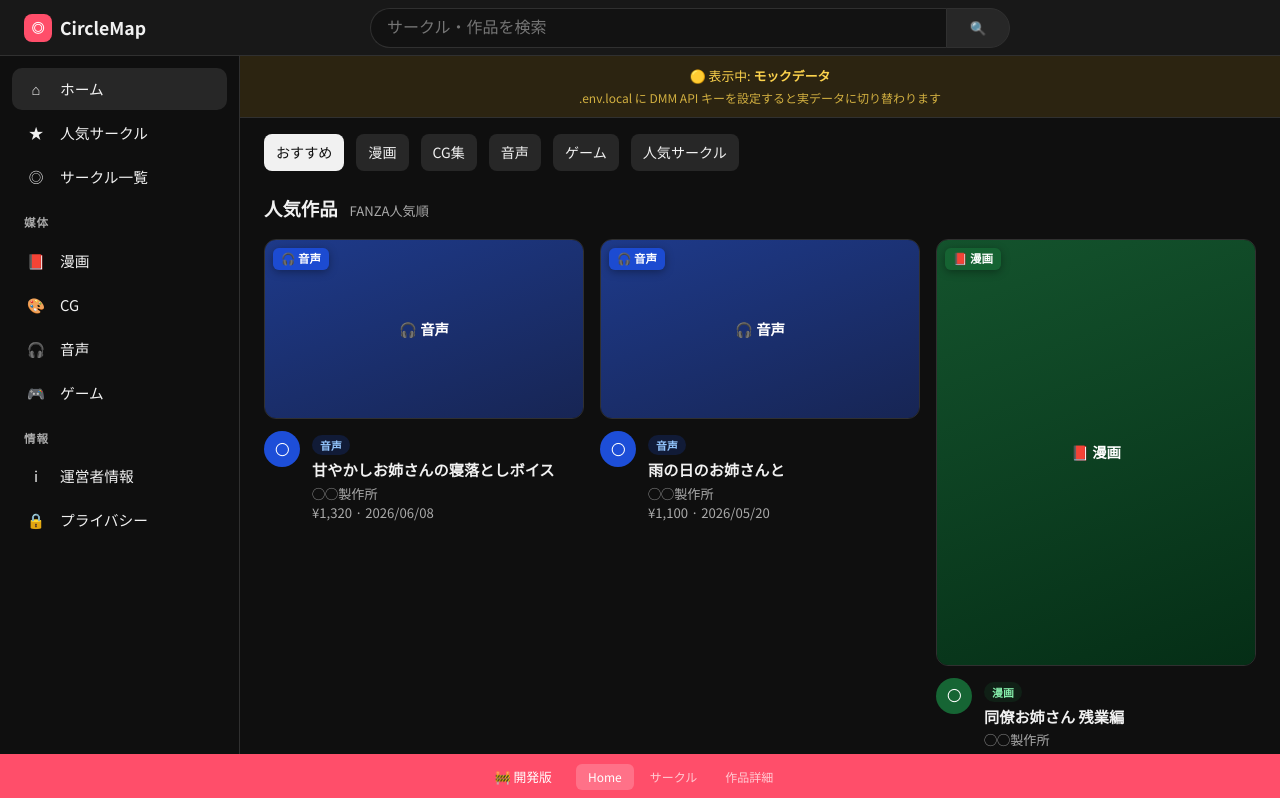
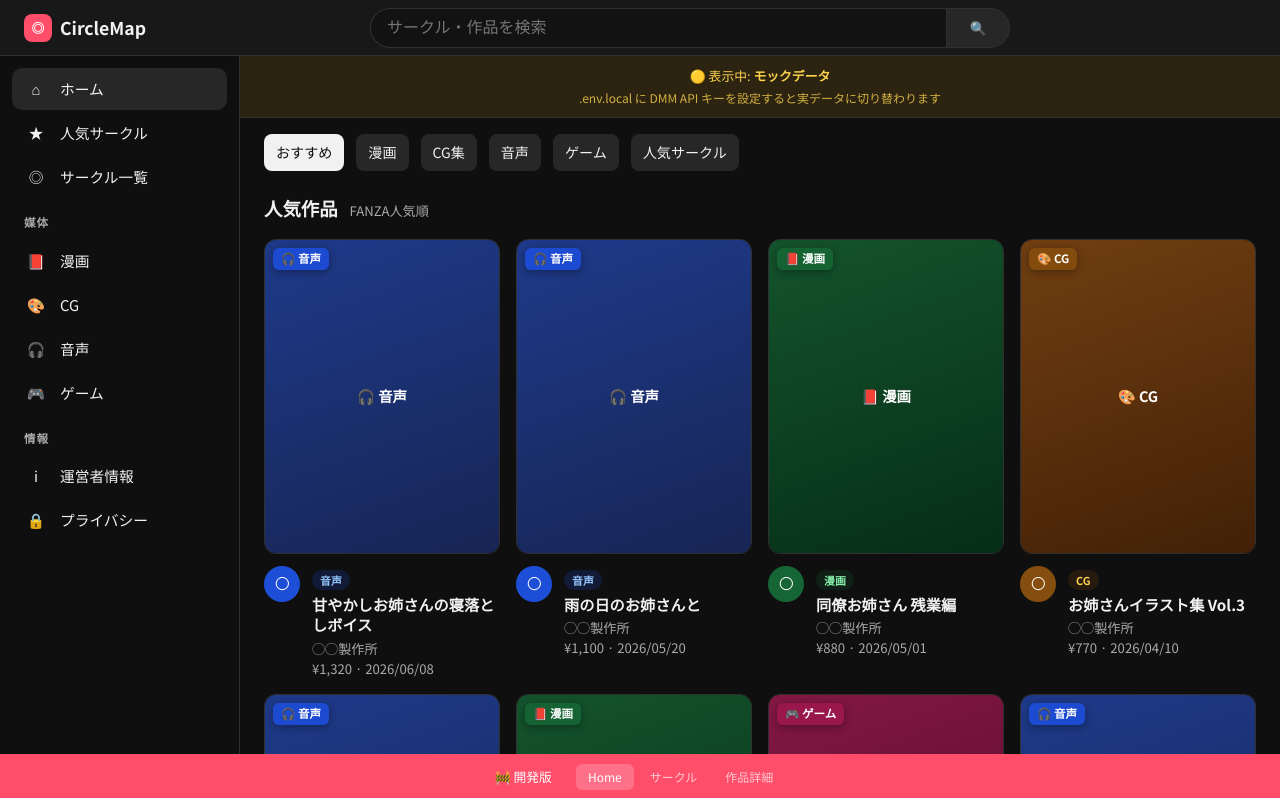
Before and after one commit to shoichimatsumoto/circlemap, a Next.js app: page / in a window 1280 px wide. Shown: the top 798 px of the page. Built offline with nearby package versions, Linux system fonts and the light colour scheme; no server answers; the database is empty.

Commit message:
一覧画像の修正

```diff
--- a/src/app/globals.css
+++ b/src/app/globals.css
@@ -235,16 +235,22 @@ body {
   font-size: 0.82rem;
 }
 
-/* YouTube card grid */
+/* YouTube card grid — PCは4列、漫画と同じ縦長カード */
 .yt-grid {
   display: grid;
-  grid-template-columns: repeat(auto-fill, minmax(220px, 1fr));
-  gap: 20px 16px;
-}
-
-@media (min-width: 1100px) {
+  grid-template-columns: repeat(2, minmax(0, 1fr));
+  gap: 16px;
+}
+
+@media (min-width: 900px) {
   .yt-grid {
-    grid-template-columns: repeat(auto-fill, minmax(240px, 1fr));
+    grid-template-columns: repeat(3, minmax(0, 1fr));
+  }
+}
+
+@media (min-width: 1200px) {
+  .yt-grid {
+    grid-template-columns: repeat(4, minmax(0, 1fr));
   }
 }
 
@@ -290,17 +296,18 @@ body {
   border: 1px solid var(--border);
 }
 
-.yt-thumb-wrap.game,
-.yt-thumb-wrap.voice {
-  aspect-ratio: 16 / 9;
-}
-
 .yt-thumb-image,
 .yt-thumb-fallback {
   width: 100%;
   height: 100%;
   object-fit: contain;
   object-position: center;
+}
+
+.yt-thumb-wrap.cg .yt-thumb-image,
+.yt-thumb-wrap.game .yt-thumb-image,
+.yt-thumb-wrap.voice .yt-thumb-image {
+  object-fit: cover;
 }
 
 .yt-thumb-fallback {
```
